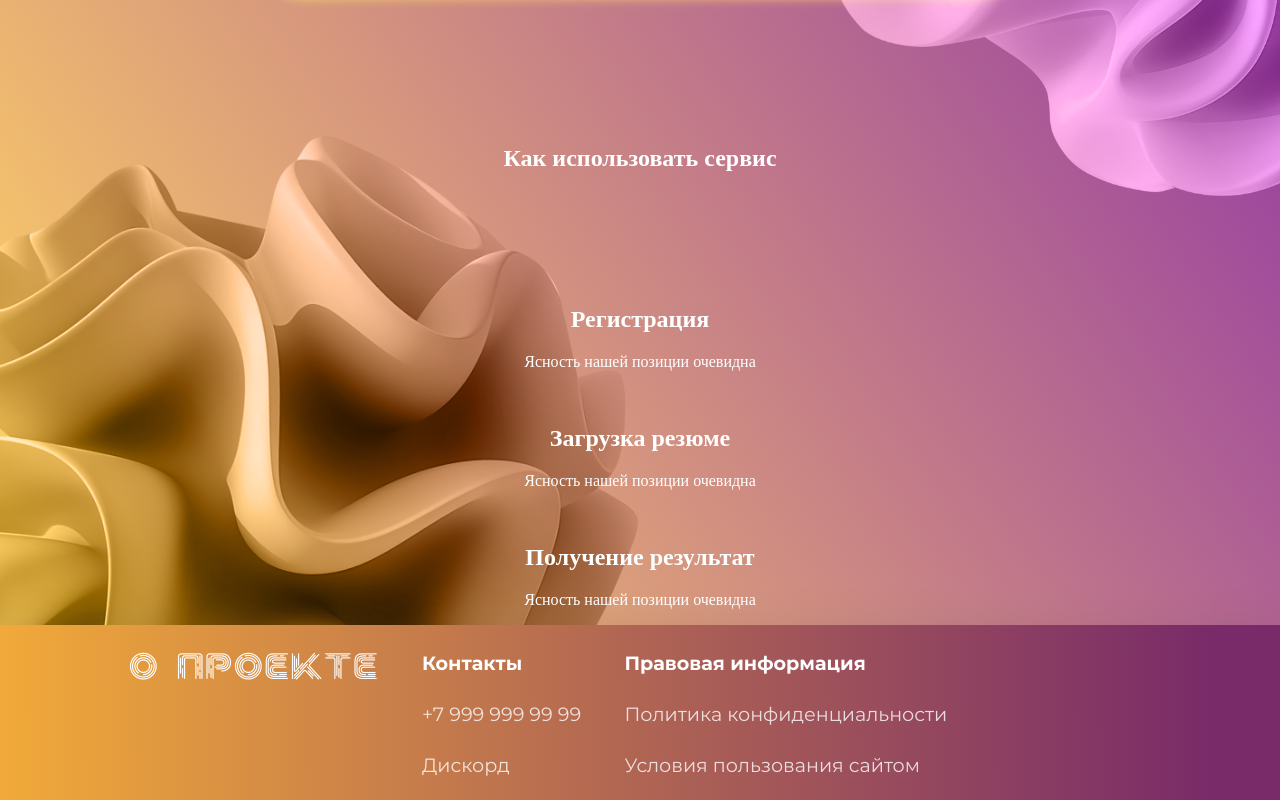
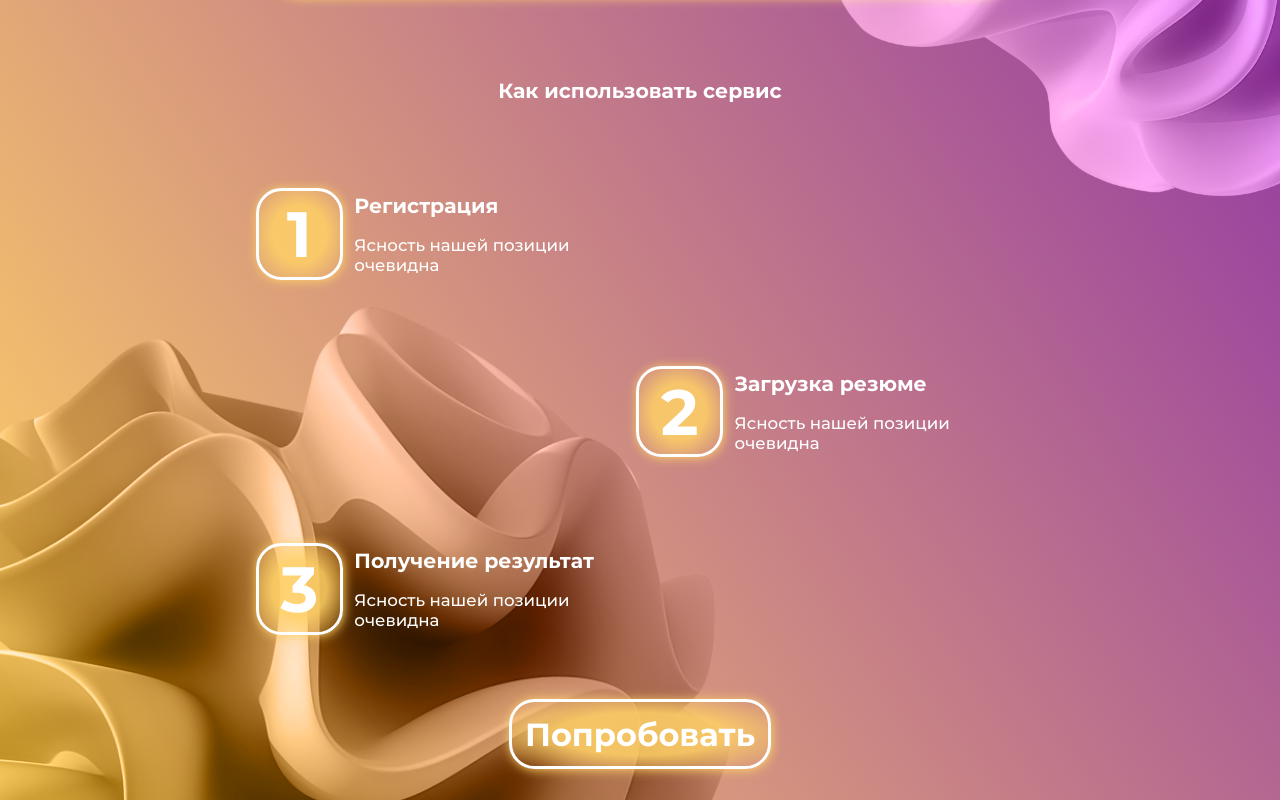
Before and after one commit to IlyaMukhametyanov/hh_analized, an Angular app: page / in a window 1280 px wide. Shown: the part 1040-1840 px from the top of the page. Built offline with nearby package versions, Linux system fonts and the light colour scheme.

Commit message:
сделана aboutPage. Осталось повесить ссылки на кнопки

```diff
--- a/src/app/components/about-page/about-page.component.html
+++ b/src/app/components/about-page/about-page.component.html
@@ -7,7 +7,7 @@
         <div class="aboutBlock1 widthBlock">
             <h2 class="titleBlock bold">О проекте</h2>
             <div class="aboutRectangle">
-            <h3 class="textBlock">Ясность нашей позиции очевидна:
+            <h3 class="textBlock regular">Ясность нашей позиции очевидна:
                 современная методология разработки
                 требует определения и уточнения приоретизации
                 разума над эмоциями! Внезапно, тщательные
@@ -26,7 +26,7 @@
         <div class="aboutBlock2 widthBlock">
             <h2 class="titleBlock bold">Какую проблему он поможет решить</h2>
             <div class="aboutRectangle">
-            <h3 class="textBlock">Ясность нашей позиции очевидна:
+            <h3 class="textBlock medium">Ясность нашей позиции очевидна:
                 современная методология разработки
                 требует определения и уточнения приоретизации
                 разума над эмоциями! Внезапно, тщательные
@@ -42,38 +42,47 @@
             </h3>
             </div>
         </div>
-            <h2 class="howToText">Как использовать сервис</h2>
+            <h2 class="howToText bold">Как использовать сервис</h2>
 
             <div class="aboutBlock3">
-                <div class="step1">
-                    <img src="" alt="">
-                    <h2>
+                <div class="step1 numPlusText">
+                    <h1>1</h1>
+                    <div class="shit">
+                    <h2 class="titleBlock3 bold">
                         Регистрация
                     </h2>
-                    <p>
+                    <p class="textBlock3 medium">
                         Ясность нашей позиции очевидна
                     </p>
+                    </div>
                 </div>
-                <div class="step2">
-                    <img src="" alt="">
-                    <h2>
+                <div class="step2 numPlusText">
+                    <h1>2</h1>
+                    <div class="shit">
+                    <h2 class="titleBlock3 bold">
                         Загрузка резюме
                     </h2>
-                    <p>
+                    <p class="textBlock3 medium">
                         Ясность нашей позиции очевидна
                     </p>
+                    </div>
+
                 </div>
-                <div class="step3">
-                    <img src="" alt="">
-                    <h2>
+                <div class="step3 numPlusText">
+                    <h1>3</h1>
+                    <div class="shit">
+                    <h2 class="titleBlock3 bold">
                         Получение результат
                     </h2>
-                    <p>
+                    <p class="textBlock3 medium">
                         Ясность нашей позиции очевидна
                     </p>
+                    </div>
+
                 </div>
 
             </div>
+            <h1 class="tryButton bold">Попробовать</h1>
         </div>
     </div>
 </div>
--- a/src/app/components/about-page/about-page.component.scss
+++ b/src/app/components/about-page/about-page.component.scss
@@ -9,7 +9,7 @@
   url(../../../assets/2.png)100% 0% no-repeat,
   url(../../../assets/3.png) 0% 150% no-repeat;
   background-blend-mode: color;
-  background-size: 100%, 90%, 70%, 70%;
+  background-size: 100%, 90%, 70%, 80%;
   color: white;
 
 }
@@ -37,7 +37,6 @@
 }
 .textBlock{
   padding: 1%;
-  font-family: 'montserrat';
   font-size: 1.3vw;
   display: flex;
   align-items: center;
@@ -53,14 +52,17 @@
 }
 
 .howToText{
-  padding-top: 10%;
+  font-size: 1.6vw;
+
+  padding-top: 5%;
 }
 .aboutBlock3{
+  text-align: left;
+  width: 60%;
   display: flex;
   flex-direction: column;
   justify-content: flex-start;
-  align-items: flex-start;
-  padding-top: 6%;
+  padding-top: 2%;
 }
 .sellPhraseH1{
   font-size: 2.5vw;
@@ -69,3 +71,64 @@
   font-family: 'montserratbold';
 
 }
+.medium{
+  font-family: montserratmedium;
+}
+.regular{
+  font-family: 'montserrat';
+
+}
+.step1{
+  align-self: flex-start;
+}
+.step2{
+  align-self: flex-end;
+
+}
+.step3 {
+  align-self: flex-start;
+}
+.numPlusText{
+  display: flex;
+  flex-direction: row;
+  align-items: center;
+
+  h1{
+    display: flex;
+    justify-content: center;
+    border: 3px solid #FFFFFF;
+    font-family: 'montserratbold';
+    font-size: 5vw;
+    padding: 1%;
+    border-radius: 2vw;
+    width: 6vw;
+    height: auto;
+    background: radial-gradient(70.37% 70.37% at 50% 50%, rgba(255, 209, 102, 0.85) 47.31%, rgba(153, 125, 61, 0) 100%) /* warning: gradient uses a rotation that is not supported by CSS and may not behave as expected */;
+    box-shadow: #FFD166 1px 1px 11px;
+
+  }
+}
+.shit{
+  padding-left: 3%;
+}
+.titleBlock3{
+  font-size: 1.6vw;
+}
+.textBlock3{
+  font-size: 1.3vw;
+}
+.tryButton{
+  display: flex;
+  flex-direction: column;
+  justify-content: center;
+  align-items: center;
+  align-content: center;
+  padding: 1%;
+  height: 3vw;
+  font-size: 2.5vw;
+  margin-bottom: 7%;
+  background: radial-gradient(70.37% 70.37% at 50% 50%, rgba(255, 209, 102, 0.85) 47.31%, rgba(153, 125, 61, 0) 100%) /* warning: gradient uses a rotation that is not supported by CSS and may not behave as expected */;
+  box-shadow: #FFD166 1px 1px 11px;
+  border: 3px solid #FFFFFF;
+  border-radius: 2vw;
+}
--- a/src/styles.scss
+++ b/src/styles.scss
@@ -3,6 +3,8 @@ html, body {
   margin: 0;
   padding: 0;
   min-height: 100%;
+  scrollbar-width: none;//осталось скрытьт для safari
+
 }
 @font-face {
   font-family: 'montserrat';
```
